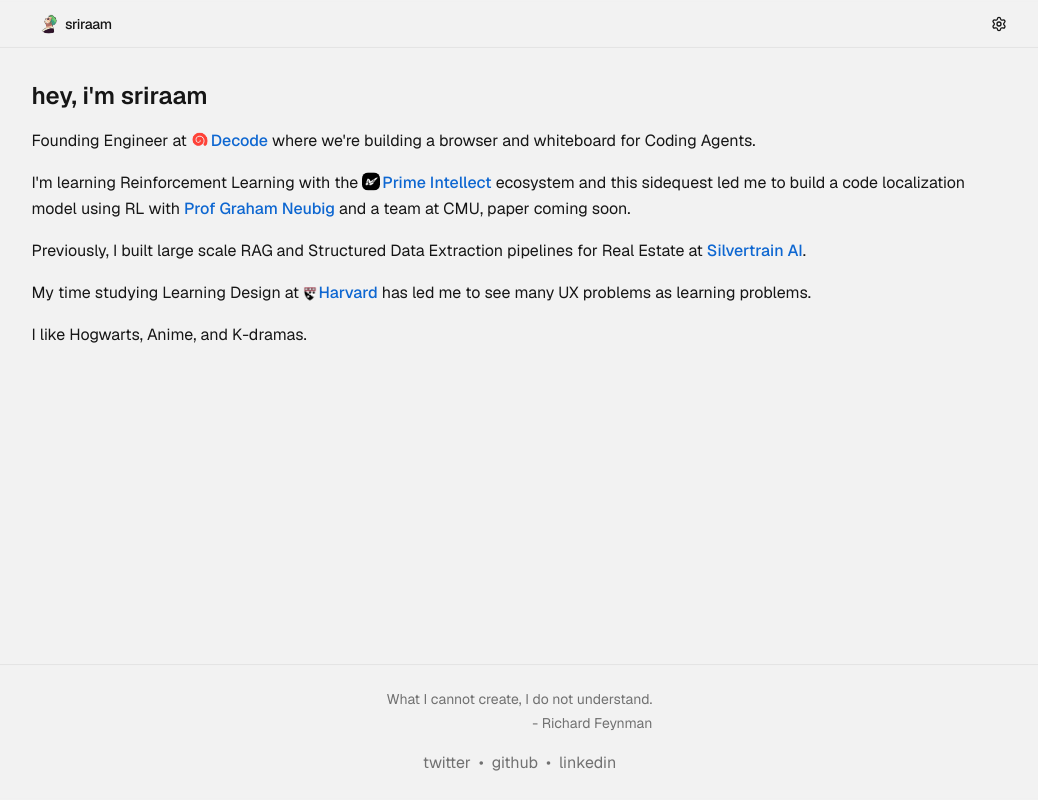
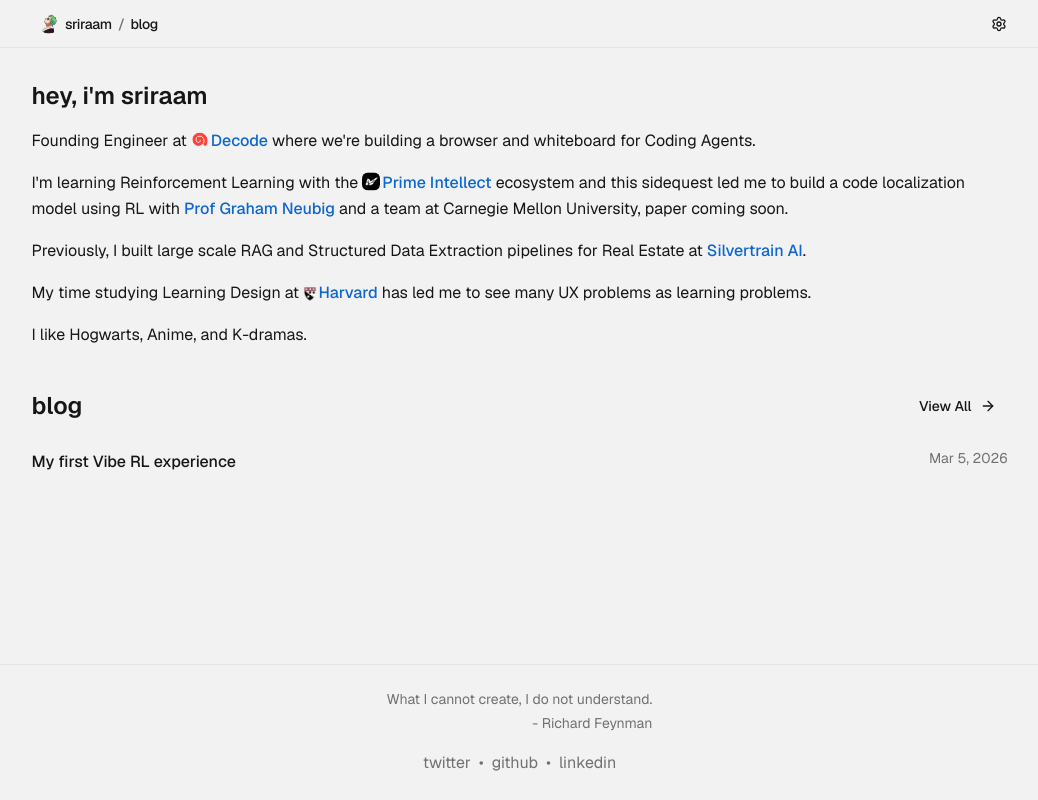
Before and after one commit to 13point5/blog, a Next.js app: page / in a window 1280 px wide. Shown: the whole page, without its empty margins (113-1151 px from the left). Built offline with nearby package versions, Linux system fonts and the light colour scheme; a web font is replaced by a local one.

Commit message:
update homepage

```diff
--- a/app/components/header.tsx
+++ b/app/components/header.tsx
@@ -60,14 +60,12 @@
             />
             <span>sriraam</span>
           </Link>
-          {isOnBlogPage && (
-            <>
           <span className="text-foreground-muted">/</span>
           <Link
             href="/blog"
             className={cn(
               "hover:text-foreground-muted transition-colors",
-                  blogSlug && "text-foreground-muted"
+              isOnBlogPage && "text-foreground-muted"
             )}
           >
             blog
@@ -80,8 +78,6 @@
               </span>
             </>
           )}
-            </>
-          )}
         </div>
         <SettingsDropdown />
       </nav>
--- a/app/page.tsx
+++ b/app/page.tsx
@@ -1,6 +1,5 @@
-// import WorkSection from "./components/work-section";
+import WorkSection from "./components/work-section";
 import Bio from "@/content/bio.mdx";
-import Contact from "@/content/contact.mdx";
 
 export default function Home() {
   return (
@@ -10,8 +9,8 @@
         <Bio />
       </section>
 
-      {/* Work Section with filters */}
-      {/* <WorkSection /> */}
+      {/* Blog Section */}
+      <WorkSection />
 
       {/* Contact Section */}
       {/* <section id="contact" className="animate-fade-blur animation-delay-200">
--- a/content/bio.mdx
+++ b/content/bio.mdx
@@ -2,7 +2,7 @@
 
 Founding Engineer at <Link href="https://decode.dev/" icon="/decode.png" iconClassName="translate-y-[3px]">Decode</Link> where we're building a browser and whiteboard for Coding Agents.
 
-I'm learning Reinforcement Learning with the <Link href="https://www.primeintellect.ai/" icon="/prime.jpeg">Prime Intellect</Link> ecosystem and this sidequest led me to build a code localization model using RL with [Prof Graham Neubig](https://www.phontron.com/) and a team at CMU, paper coming soon.
+I'm learning Reinforcement Learning with the <Link href="https://www.primeintellect.ai/" icon="/prime.jpeg">Prime Intellect</Link> ecosystem and this sidequest led me to build a code localization model using RL with [Prof Graham Neubig](https://www.phontron.com/) and a team at Carnegie Mellon University, paper coming soon.
 
 Previously, I built large scale RAG and Structured Data Extraction pipelines for Real Estate at [Silvertrain AI](https://www.silvertrain.ai/).
 
```
Also changed, not shown: content/reference/README.md (added), content/reference/markdown-math-guide.mdx (renamed from app/blog/posts/markdown-math-guide.mdx). Lines whose indentation alone changed are shown as unchanged.
